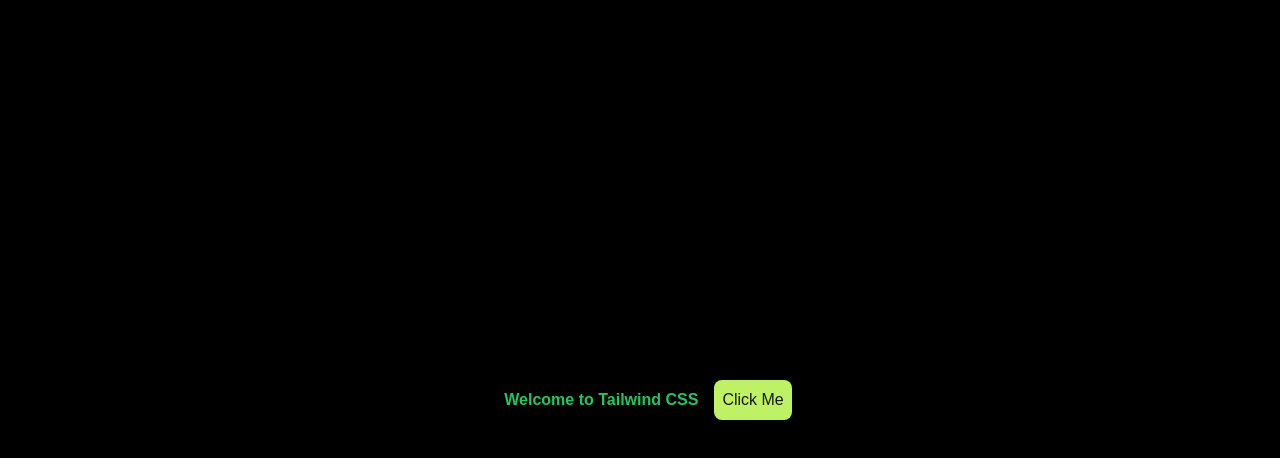
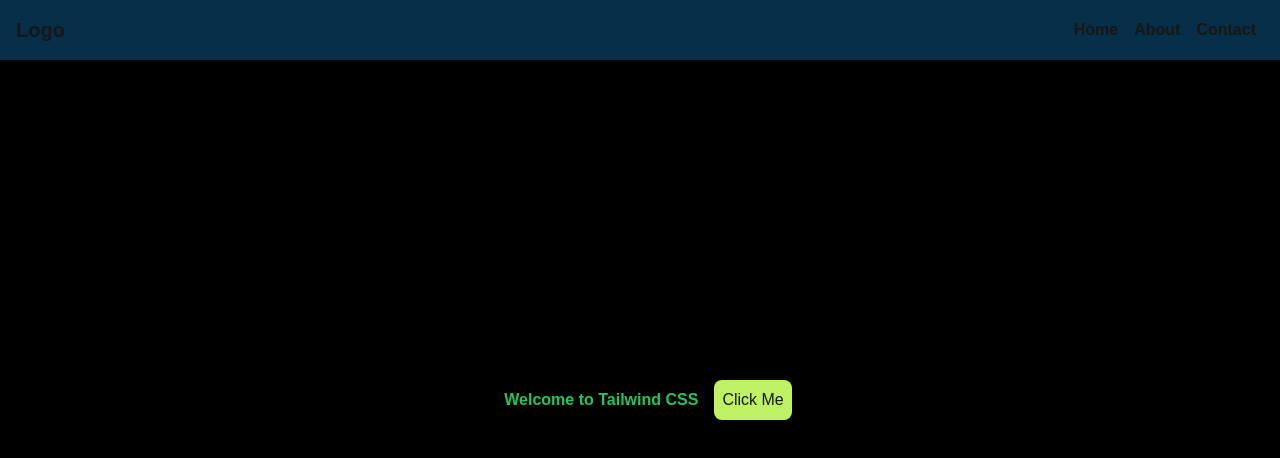
Before and after one commit to aditi-rana/next-tailwindcss, a Next.js app in the folder tailwindcss-practise/: page / in a window 1280 px wide. Shown: the top 458 px of the page. Built offline with nearby package versions, Linux system fonts and the light colour scheme.

Commit message:
navbar added

```diff
--- /dev/null
+++ b/tailwindcss-practise/src/app/components/Navbar.tsx
@@ -0,0 +1,74 @@
+import Link from "next/link";
+import React, { useState } from "react";
+
+const Navbar = () => {
+  const [isMenuOpen, setIsMenuOpen] = useState(false);
+
+  const toggleMenu = () => {
+    setIsMenuOpen(!isMenuOpen);
+  };
+
+  return (
+    <>
+      <nav className="fixed w-full flex justify-between items-center p-4 bg-sky-950">
+        <div className="text-xl font-extrabold">Logo</div>
+        <div className="space-x-4 mr-2 hidden md:flex font-bold">
+          <div>
+            <Link href="#" className="hover:text-gray-400">
+              Home
+            </Link>
+          </div>
+          <div>
+            <Link href="#" className="hover:text-gray-400">
+              About
+            </Link>
+          </div>
+          <div>
+            <Link href="#" className="hover:text-gray-400">
+              Contact
+            </Link>
+          </div>
+        </div>
+        <div className="md:hidden">
+          <button onClick={toggleMenu}>
+            <svg
+              className="w-6 h-6 text-white"
+              fill="none"
+              stroke="currentColor"
+              viewBox="0 0 24 24"
+              xmlns="http://www.w3.org/2000/svg"
+            >
+              <path
+                strokeLinecap="round"
+                strokeLinejoin="round"
+                strokeWidth="2"
+                d="M4 6h16M4 12h16M4 18h16"
+              ></path>
+            </svg>
+          </button>
+        </div>
+      </nav>
+      {isMenuOpen && (
+        <div className="absolute top-16 bg-sky-950 mt-1 w-full flex flex-col md:hidden space-y-2 p-1 items-center">
+          <div className="border border-indigo-900 w-full text-center p-1">
+            <Link href="#" className="hover:text-gray-400">
+              Home
+            </Link>
+          </div>
+          <div className="border  border-indigo-900 w-full text-center p-1">
+            <Link href="#" className="hover:text-gray-400">
+              About
+            </Link>
+          </div>
+          <div className="border  border-indigo-900 w-full text-center p-1">
+            <Link href="#" className="hover:text-gray-400">
+              Contact
+            </Link>
+          </div>
+        </div>
+      )}
+    </>
+  );
+};
+
+export default Navbar;
--- a/tailwindcss-practise/src/app/page.tsx
+++ b/tailwindcss-practise/src/app/page.tsx
@@ -1,8 +1,11 @@
 "use client";
+
+import Navbar from "@/app/components/Navbar";
 export default function Home() {
   return (
     <>
-      <div className="flex items-center justify-center min-h-screen bg-black">
+      <Navbar />
+      <div className="flex items-center justify-center min-h-screen bg-black flex-col md:flex-row">
         <h1 className="font-bold text-green-500 m-4">
           Welcome to Tailwind CSS
         </h1>
```
